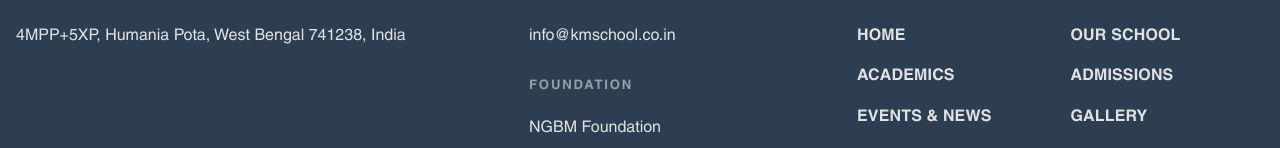
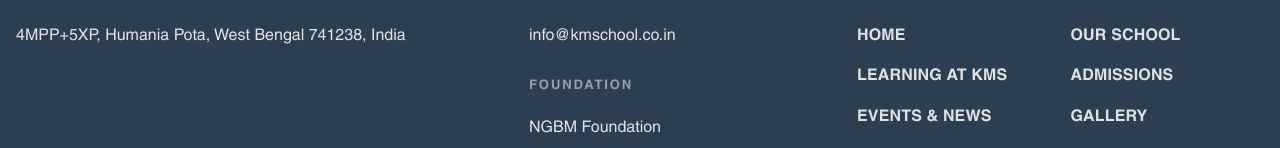
Before and after one commit to as4401s/School_website, a Next.js app: page / in a window 1280 px wide. Shown: the part 5170-5318 px from the top of the page. Built offline with nearby package versions, Linux system fonts and the light colour scheme; a web font is replaced by a local one.

Commit message:
Update bilingual navigation labels

```diff
--- a/src/data/site-content.ts
+++ b/src/data/site-content.ts
@@ -96,7 +96,7 @@ export const navigation: NavigationItem[] = [
     label: { en: "ABOUT", bn: "আমাদের সম্পর্কে" },
     children: [
       { href: "/our-school", label: { en: "OUR SCHOOL", bn: "বিদ্যালয় সম্পর্কে" } },
-      { href: "/academics", label: { en: "ACADEMICS", bn: "পাঠক্রম" } },
+      { href: "/academics", label: { en: "LEARNING AT KMS", bn: "কেএমএস-এ শেখা" } },
     ],
   },
   { href: "/admissions", label: { en: "ADMISSIONS", bn: "ভর্তি" } },
```
